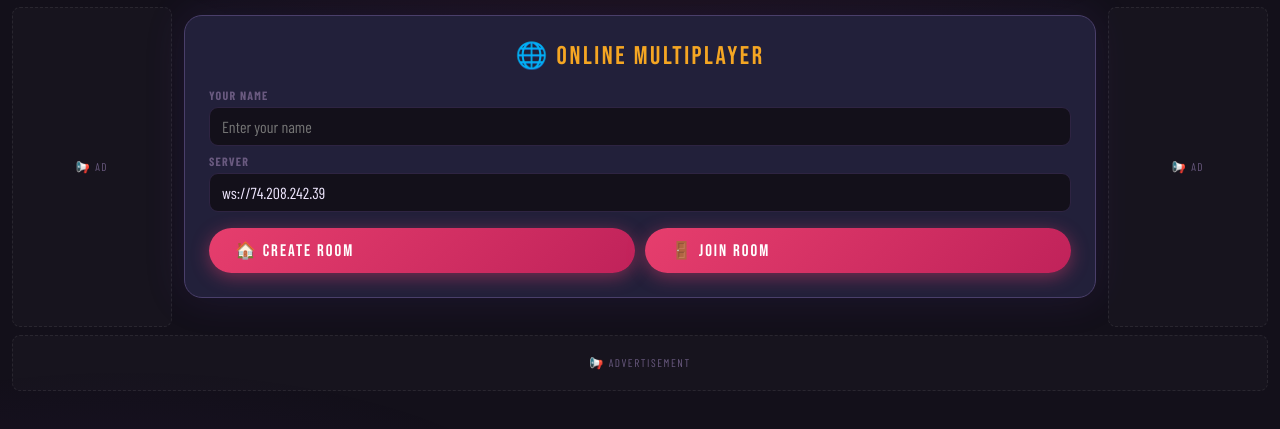
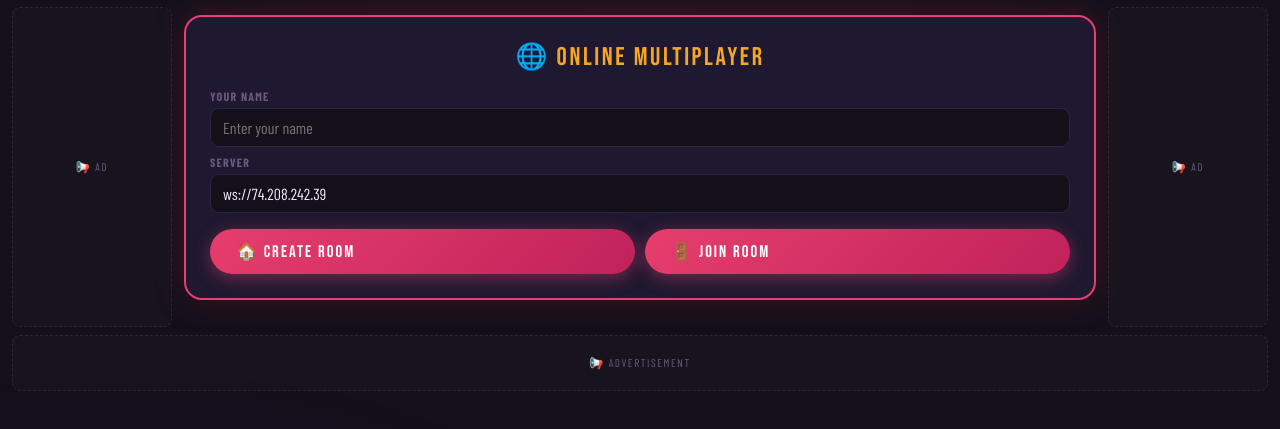
Before and after one commit to AshanDevPro/Dice, a website: page index.html in a window 1280 px wide. Shown: the part 159-588 px from the top of the page. Drawn offline with nearby package versions, Linux system fonts and the light colour scheme; a web font is replaced by a local one.

Commit message:
Make lobby clearly visible with pink border

```diff
--- a/css/style.css
+++ b/css/style.css
@@ -95,12 +95,13 @@ body::before {
 
 /* ═══ ONLINE LOBBY ═══ */
 #lobbyScreen {
-  background: #22203a;
-  border: 1px solid #4a3f6a;
+  background: #1e1830;
+  border: 2px solid #e63e6d;
   border-radius: 18px;
   padding: 24px;
   margin: 8px 0;
-  box-shadow: 0 0 40px rgba(100,60,180,0.15);
+  box-shadow: 0 0 32px rgba(230,62,109,0.25), 0 4px 24px rgba(0,0,0,0.5);
+  min-height: 200px;
 }
 .lobby-row {
   display: flex;
```
